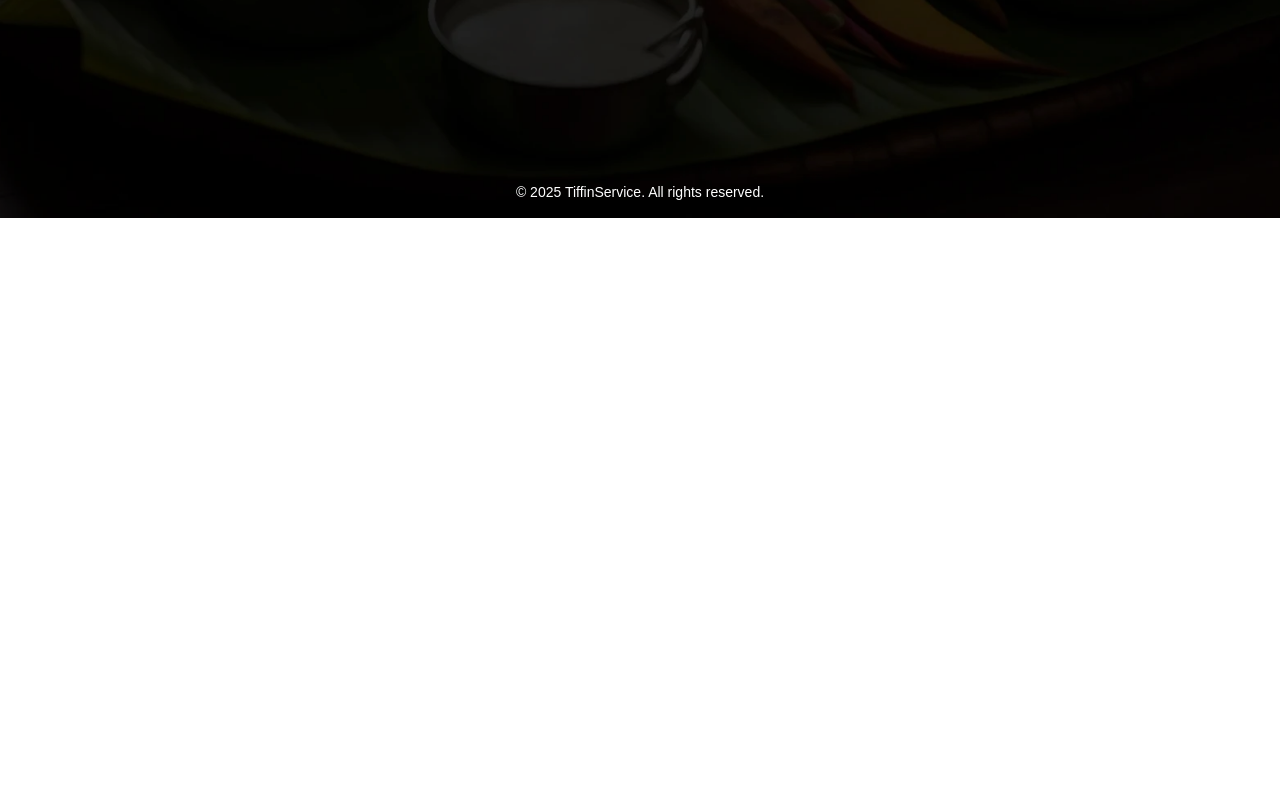
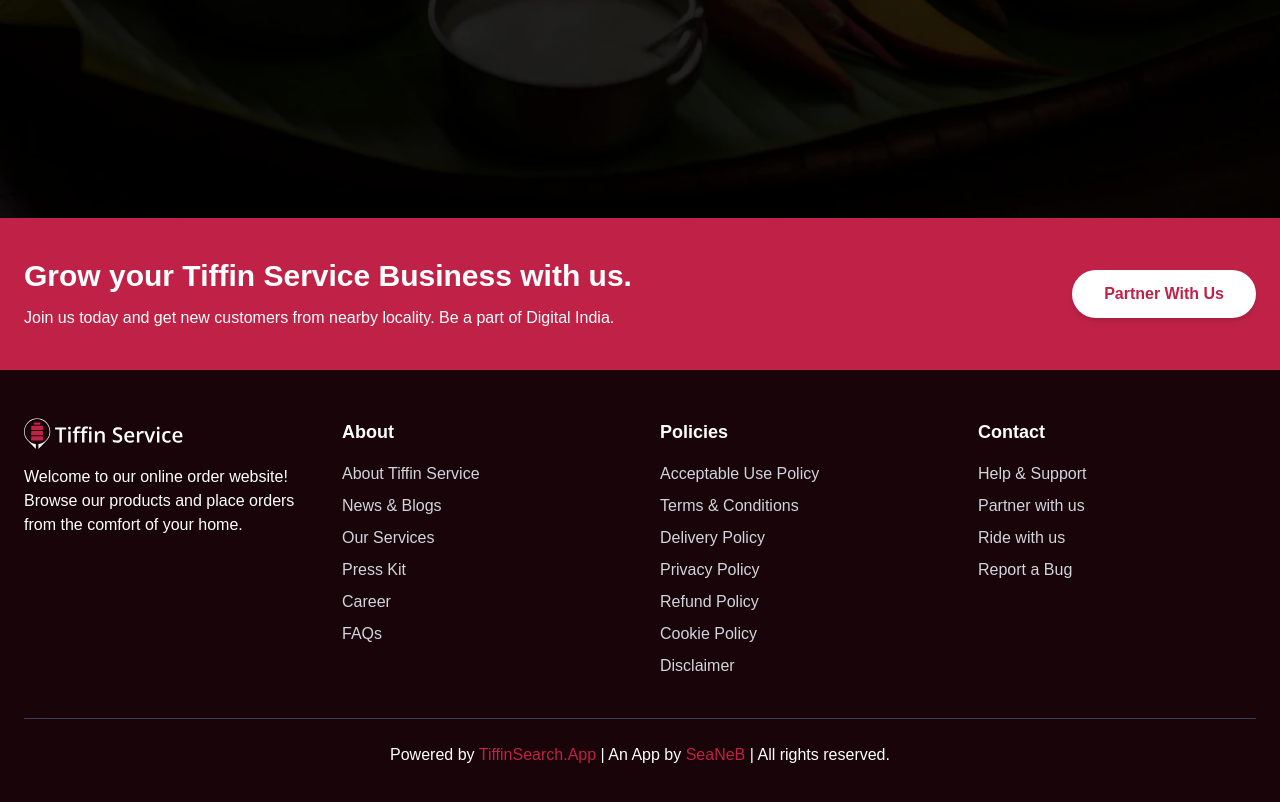
Before and after one commit to SeaNeB-Tech/tiffin-service-soon, a Next.js app: page / in a window 1280 px wide. Shown: the part 582-1384 px from the top of the page. Before the commit the page ends 800 px from the top, so only its background shows below. Built offline with nearby package versions, Linux system fonts and the light colour scheme.

Commit message:
Updated linkedin link and added footer

```diff
--- /dev/null
+++ b/src/app/components/Footer.jsx
@@ -0,0 +1,145 @@
+"use client";
+import Image from "next/image";
+import Link from "next/link";
+
+export default function Footer() {
+  return (
+    <footer className="bg-[#180409] text-gray-300">
+      {/* CTA Section */}
+      <div className="bg-[#C02247] text-white py-10 px-6">
+        <div className="max-w-7xl mx-auto flex flex-col-reverse md:flex-row items-center justify-between gap-6">
+          <div className="text-center md:text-left space-y-3">
+            <h2 className="text-xl sm:text-2xl md:text-3xl font-semibold">
+              Grow your Tiffin Service Business with us.
+            </h2>
+            <p className="text-sm sm:text-base font-light">
+              Join us today and get new customers from nearby locality. Be a
+              part of Digital India.
+            </p>
+          </div>
+
+          <Link
+            href="https://about.tiffinservice.app/partner-with-us"
+            className="bg-white text-[#C02247] font-semibold py-2.5 px-6 sm:py-3 sm:px-8 rounded-full shadow-md hover:bg-gray-100 transition-all text-sm sm:text-base"
+          >
+            Partner With Us
+          </Link>
+        </div>
+      </div>
+
+      {/* Main Footer Links */}
+      <div className="max-w-7xl mx-auto px-6 py-12">
+        <div className="grid grid-cols-1 sm:grid-cols-2 lg:grid-cols-4 gap-10">
+          {/* Logo & About */}
+          <div className="flex flex-col items-center sm:items-start text-center sm:text-left space-y-4">
+            <Image
+              src="/logo.svg"
+              alt="logo"
+              width={180}
+              height={60}
+              className="w-36 sm:w-40"
+            />
+            <p className="text-sm sm:text-base text-white max-w-xs">
+              Welcome to our online order website! Browse our products and place
+              orders from the comfort of your home.
+            </p>
+            <div className="flex flex-wrap justify-center sm:justify-start gap-3 mt-4 text-xl text-[#C02247]">
+              <Link href="https://www.facebook.com/TiffinSearchApp/" target="_blank" className="hover:opacity-75">
+                <i className="ri-facebook-fill"></i>
+              </Link>
+              <Link href="https://x.com/tiffinsearch" target="_blank" className="hover:opacity-75">
+                <i className="ri-twitter-x-fill"></i>
+              </Link>
+              <Link href="https://www.linkedin.com/products/seaneb-tiffin-search/" target="_blank" className="hover:opacity-75">
+                <i className="ri-linkedin-fill"></i>
+              </Link>
+              <Link href="https://www.instagram.com/tiffinsearch/" target="_blank" className="hover:opacity-75">
+                <i className="ri-instagram-fill"></i>
+              </Link>
+              <Link href="https://www.youtube.com/@tiffinsearch" target="_blank" className="hover:opacity-75">
+                <i className="ri-youtube-fill"></i>
+              </Link>
+            </div>
+          </div>
+
+          {/* About Links */}
+          <div>
+            <h5 className="text-lg font-semibold text-white mb-4">About</h5>
+            <ul className="space-y-2 text-sm sm:text-base">
+              {[
+                ["About Tiffin Service", "https://about.tiffinservice.app/about"],
+                ["News & Blogs", "https://about.tiffinservice.app/blog"],
+                ["Our Services", "https://about.tiffinservice.app/services"],
+                ["Press Kit", "https://about.tiffinservice.app/press-kit"],
+                ["Career", "https://www.linkedin.com/company/seaneb/jobs/"],
+                ["FAQs", "https://about.tiffinservice.app/faqs-for-tiffin-service-providers"],
+              ].map(([label, link]) => (
+                <li key={label}>
+                  <Link href={link} className="hover:text-[#C02247] transition-all">
+                    {label}
+                  </Link>
+                </li>
+              ))}
+            </ul>
+          </div>
+
+          {/* Policies */}
+          <div>
+            <h5 className="text-lg font-semibold text-white mb-4">Policies</h5>
+            <ul className="space-y-2 text-sm sm:text-base">
+              {[
+                ["Acceptable Use Policy", "https://about.tiffinservice.app/acceptable-use-policy"],
+                ["Terms & Conditions", "https://about.tiffinservice.app/terms-conditions"],
+                ["Delivery Policy", "https://about.tiffinservice.app/delivery-policy"],
+                ["Privacy Policy", "https://about.tiffinservice.app/privacy-policy"],
+                ["Refund Policy", "https://about.tiffinservice.app/refund-policy"],
+                ["Cookie Policy", "https://about.tiffinservice.app/cookie-policy"],
+                ["Disclaimer", "https://about.tiffinservice.app/disclaimer"],
+              ].map(([label, link]) => (
+                <li key={label}>
+                  <Link href={link} className="hover:text-[#C02247] transition-all">
+                    {label}
+                  </Link>
+                </li>
+              ))}
+            </ul>
+          </div>
+
+          {/* Contact */}
+          <div>
+            <h5 className="text-lg font-semibold text-white mb-4">Contact</h5>
+            <ul className="space-y-2 text-sm sm:text-base">
+              {[
+                ["Help & Support", "https://about.tiffinservice.app/contact"],
+                ["Partner with us", "https://about.tiffinservice.app/partner-with-us"],
+                ["Ride with us", "https://about.tiffinservice.app/ride-with-us"],
+                ["Report a Bug", "https://about.tiffinservice.app/report-a-bug"],
+              ].map(([label, link]) => (
+                <li key={label}>
+                  <Link href={link} className="hover:text-[#C02247] transition-all">
+                    {label}
+                  </Link>
+                </li>
+              ))}
+            </ul>
+          </div>
+        </div>
+
+        {/* Footer Bottom */}
+        <div className="border-t border-gray-700 mt-10 pt-6 text-center text-sm sm:text-base text-white">
+          <p>
+            Powered by{" "}
+            <Link href="#" className="text-[#C02247] hover:underline">
+              TiffinSearch.App
+            </Link>{" "}
+            | An App by{" "}
+            <Link href="https://www.seaneb.org/" target="_blank" className="text-[#C02247] hover:underline">
+              SeaNeB
+            </Link>{" "}
+            | All rights reserved.
+          </p>
+        </div>
+      </div>
+    </footer>
+  );
+}
--- a/src/app/page.js
+++ b/src/app/page.js
@@ -10,6 +10,7 @@ import {
   RiYoutubeLine
 } from "react-icons/ri";
 import Navbar from "./components/Navbar";
+import Footer from "./components/Footer";
 
 export default function Home() {
 
@@ -97,7 +98,7 @@ export default function Home() {
             <a href="https://x.com/tiffinserviceap" target="_blank" rel="noopener noreferrer">
               <RiTwitterLine />
             </a>
-            <a href="https://www.linkedin.com/products/tiffinserviceapp/" target="_blank" rel="noopener noreferrer">
+            <a href="https://www.linkedin.com/showcase/tiffinserviceapp/" target="_blank" rel="noopener noreferrer">
               <RiLinkedinBoxLine />
             </a>
             <a href="https://www.youtube.com/@tiffinserviceapp" target="_blank" rel="noopener noreferrer">
@@ -112,10 +113,9 @@ export default function Home() {
           </div>
         </div>
 
-        <footer className="absolute bottom-4 text-white text-xs sm:text-sm z-10 text-center w-full">
-          &copy; 2025 TiffinService. All rights reserved.
-        </footer>
       </div>
+        <Footer />
+
     </>
   );
 }
```
Also changed, not shown: public/logo-dark.svg (added).
